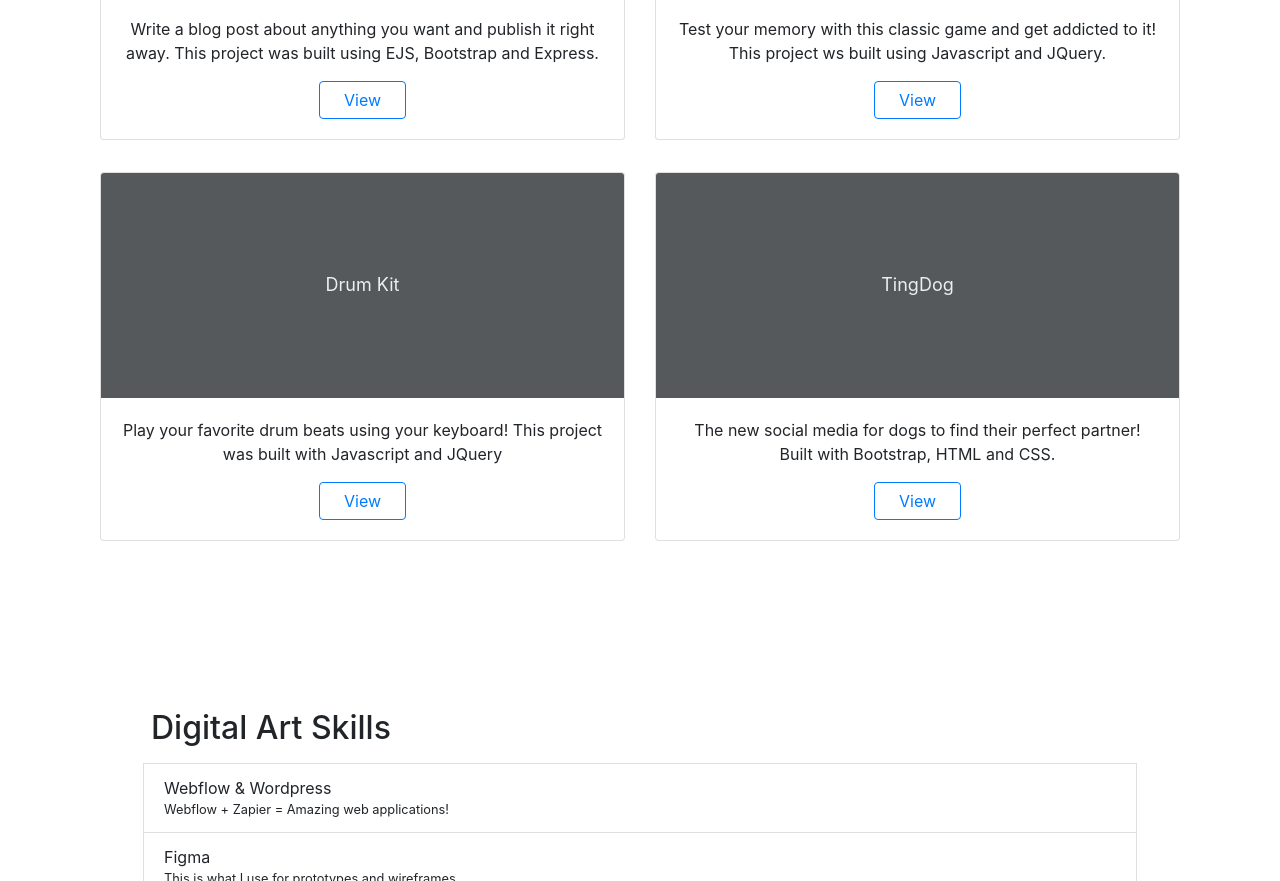
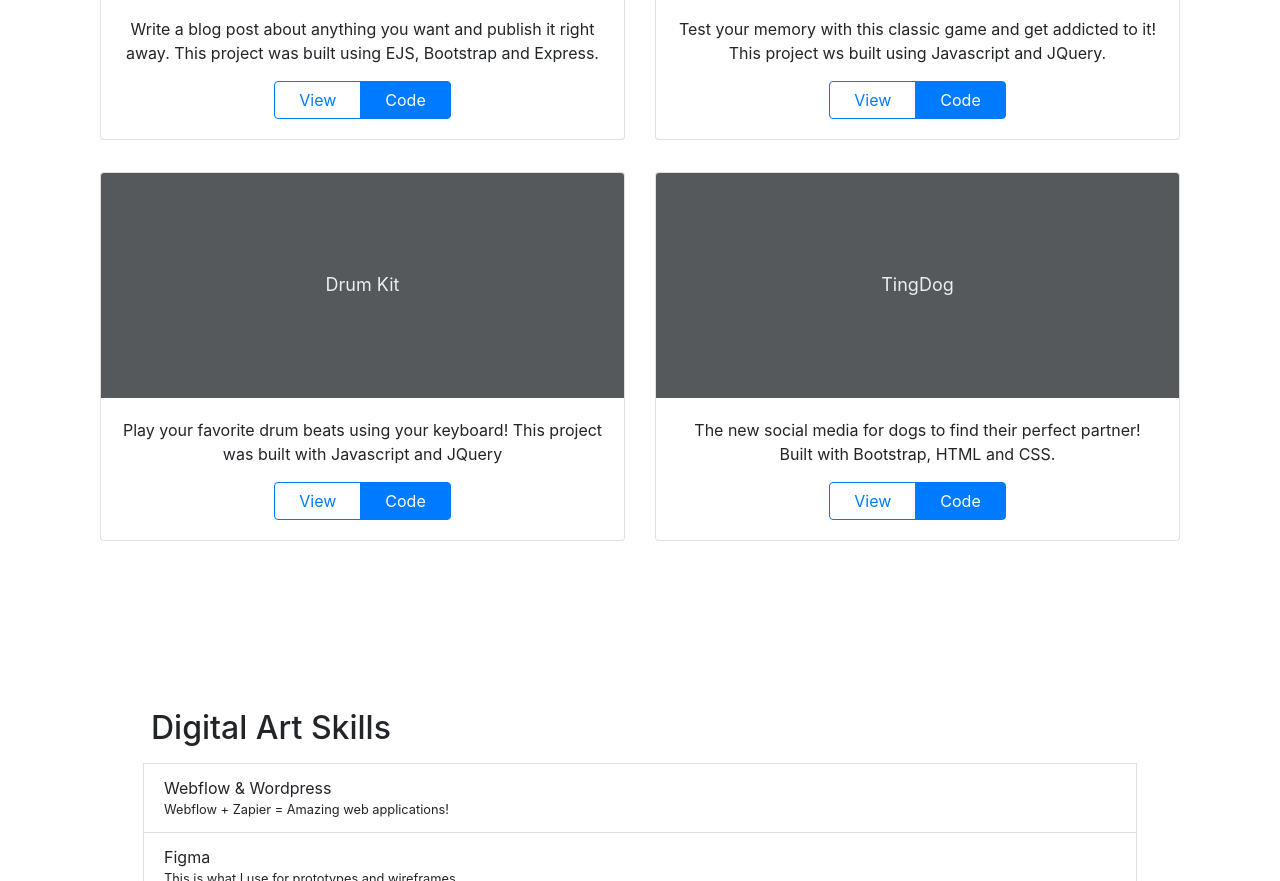
Before and after one commit to nagamine-ken/code-portfolio, a website: page public/index.html in a window 1280 px wide. Shown: the part 1587-2468 px from the top of the page. Drawn offline with nearby package versions, Linux system fonts and the light colour scheme.

Commit message:
add links to github repositories

```diff
--- a/public/index.html
+++ b/public/index.html
@@ -125,6 +125,7 @@
                   <div class="d-flex justify-content-between align-items-center">
                     <div class="btn-group">
                       <a class="btn btn-outline-primary btn-md px-4 me-md-2" href="https://ejs-blogsite.herokuapp.com" target="_blank">View</a>
+                      <a class="btn btn-primary btn-md px-4 me-md-2" href="https://github.com/nagamine-ken/ejs-challenge" target="_blank">Code</a>
                     </div>
                   </div>
                 </div>
@@ -144,6 +145,7 @@
                   <div class="d-flex justify-content-between align-items-center">
                     <div class="btn-group">
                       <a class="btn btn-outline-primary btn-md px-4 me-md-2" href="https://nagamine-ken.github.io/simon-game/" target="_blank">View</a>
+                      <a class="btn btn-primary btn-md px-4 me-md-2" href="https://github.com/nagamine-ken/simon-game" target="_blank">Code</a>
                     </div>
                   </div>
                 </div>
@@ -163,6 +165,7 @@
                   <div class="d-flex justify-content-between align-items-center">
                     <div class="btn-group">
                       <a class="btn btn-outline-primary btn-md px-4 me-md-2" href="https://nagamine-ken.github.io/drum-kit/" target="_blank">View</a>
+                      <a class="btn btn-primary btn-md px-4 me-md-2" href="https://github.com/nagamine-ken/drum-kit" target="_blank">Code</a>
                     </div>
                   </div>
                 </div>
@@ -183,6 +186,7 @@
                   <div class="d-flex justify-content-between align-items-center">
                     <div class="btn-group">
                       <a class="btn btn-outline-primary btn-md px-4 me-md-2" href="https://nagamine-ken.github.io/tindog/" target="_blank">View</a>
+                      <a class="btn btn-primary btn-md px-4 me-md-2" href="https://github.com/nagamine-ken/tindog" target="_blank">Code</a>
                     </div>
                   </div>
                 </div>
```
